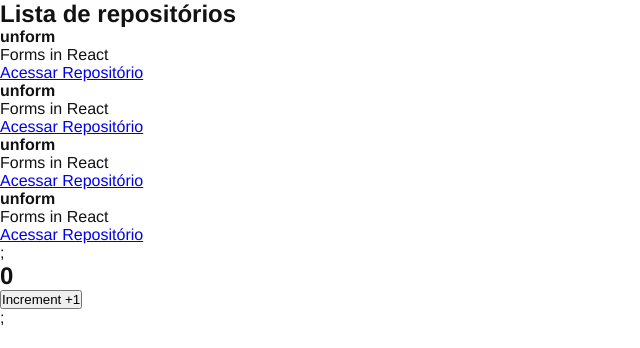
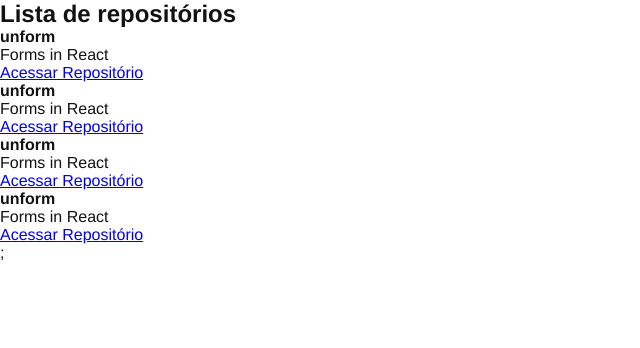
Before and after one commit to devBernardo-Mendes/ignite-react-rocketseat, a React app: page / in a window 1280 px wide. Shown: the top 348 px of the page, without its empty margins (0-640 px from the left). Built offline with nearby package versions, Linux system fonts and the light colour scheme; the HTML template or start-up script is replaced by a standard one.

Commit message:
fix: :bug: Remove component of app

```diff
--- a/src/App.jsx
+++ b/src/App.jsx
@@ -1,4 +1,3 @@
-import { Counter } from "./components/Counter";
 import { RepositoryList } from "./components/repositoryList";
 import "./styles/global.scss";
 
@@ -6,7 +5,6 @@
   return (
     <>
       <RepositoryList />;
-      <Counter />;
     </>
   );
 }
```
